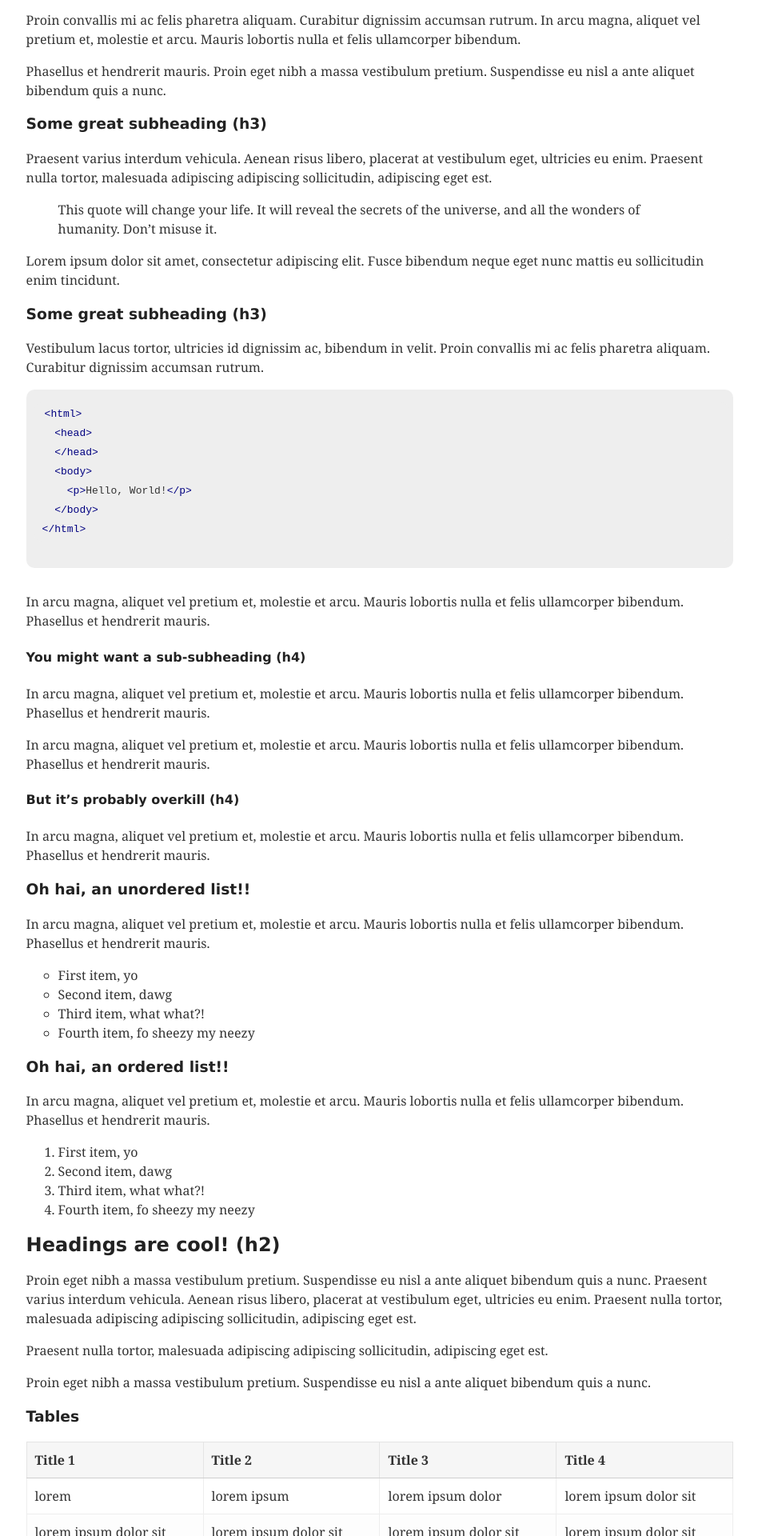
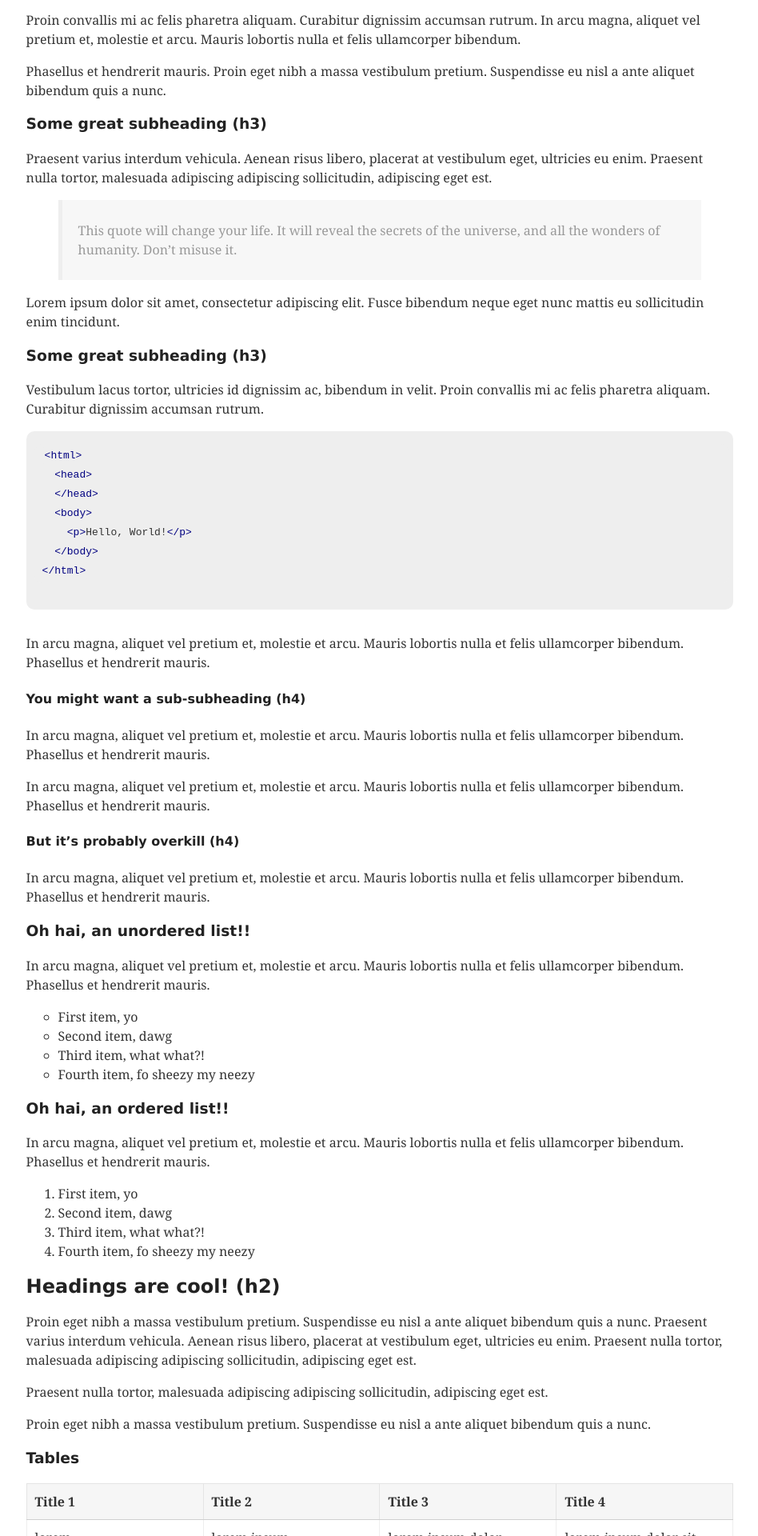
Before and after one commit to jusx/really-simple, a Jekyll site: the page built from index.md, in a window 1280 px wide. Shown: the part 1175-3095 px from the top of the page at 80% size, without its empty margins (165-1113 px from the left). Built offline with Jekyll 4.4.1, drawn with Linux system fonts in a browser that asks for light colours.

Commit message:
support blockquote styling

```diff
--- a/_sass/_simple.scss
+++ b/_sass/_simple.scss
@@ -119,3 +119,10 @@ table {
     border: 1px solid #eee;
   }
 }
+
+blockquote {
+   color: #999;
+   border-left: 5px solid #eee;
+   padding: 10px 10px 10px 20px;
+   background: lighten(#999, 37%);
+}
```
